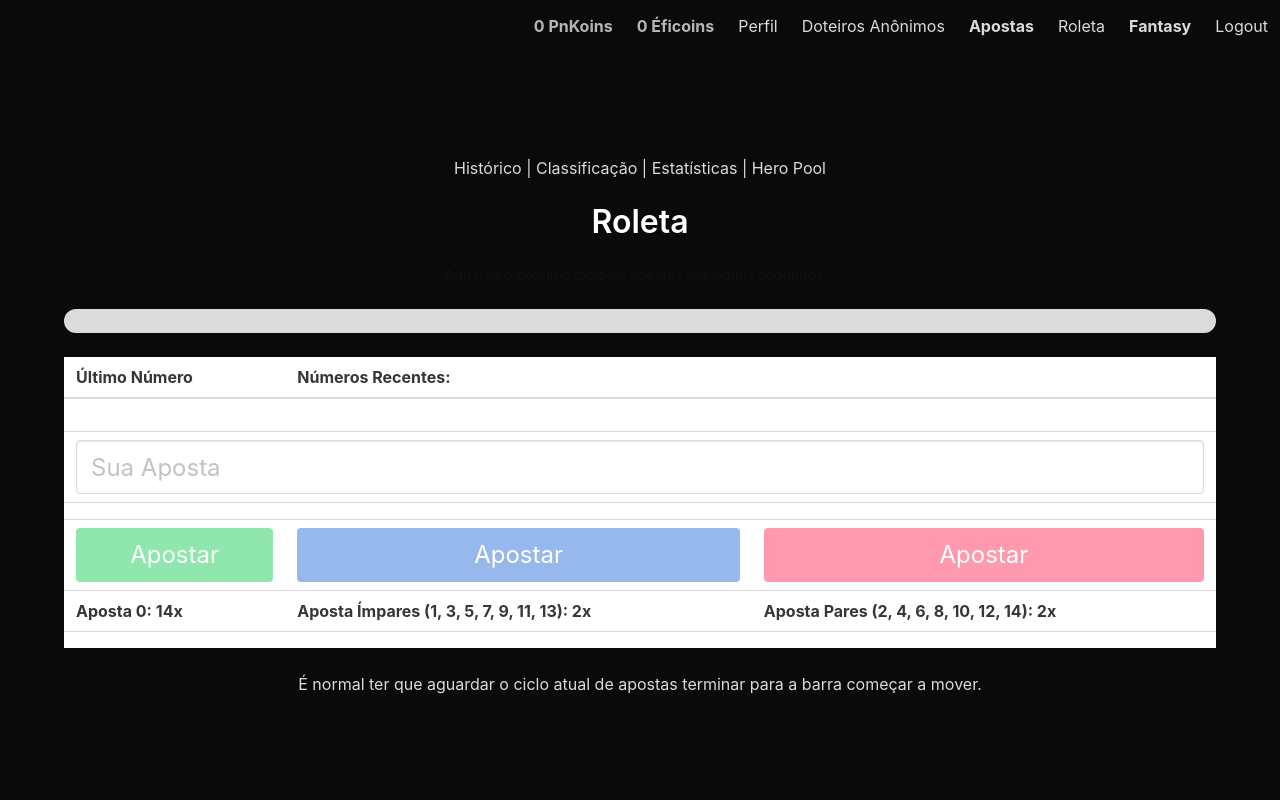
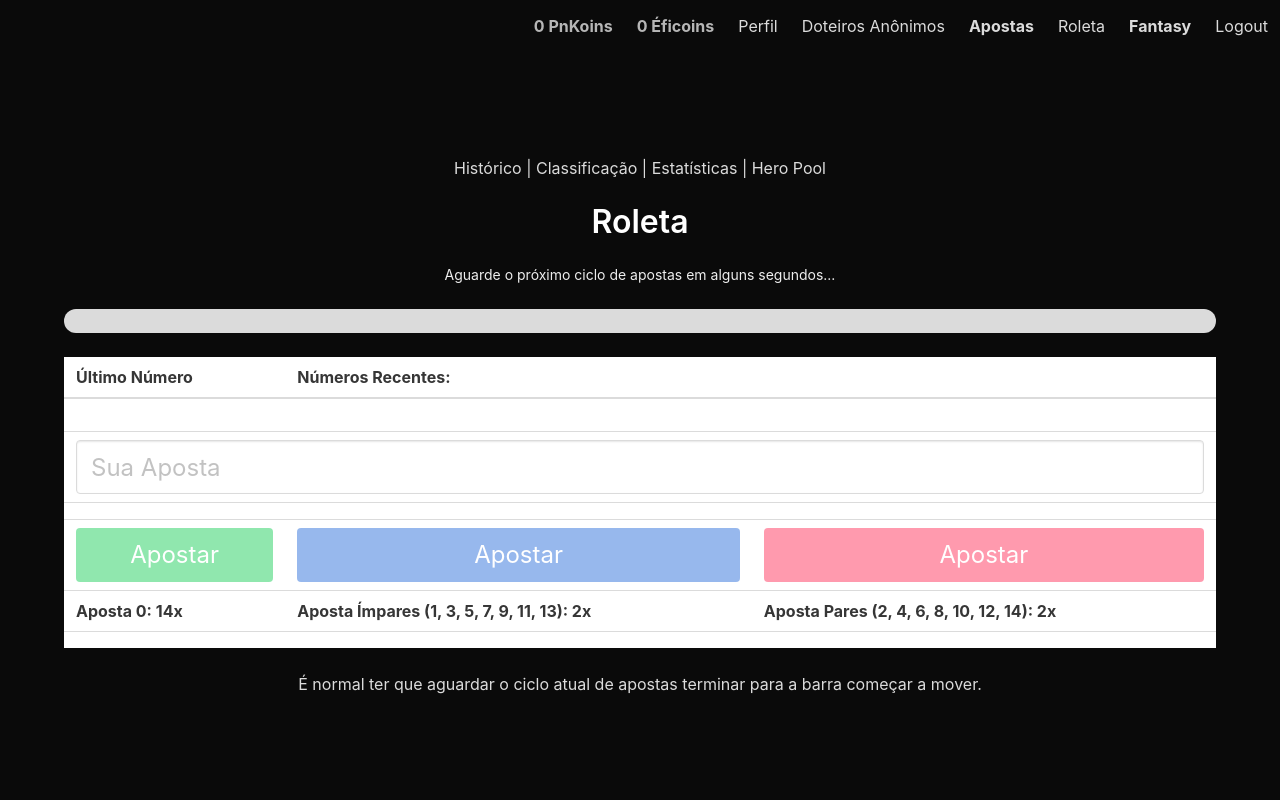
Before and after one commit to bsguedes/pnkasino, a Flask app: page /roulette in a window 1280 px wide. Run offline with Flask 2, Linux system fonts and the light colour scheme; the visitor is signed in with stand-in values (Sample User, id 1); data comes from the database, SQL or seed files in the repository; data that the repository does not hold is empty; some libraries are stand-ins or nearby versions.

Commit message:
fix roulette header color

```diff
--- a/templates/roulette.html
+++ b/templates/roulette.html
@@ -8,7 +8,7 @@
   Roleta
 </h1>
 
-<h2 id="rouletteHeader" style='color: #111;font-size: 14px;'>Aguarde o próximo ciclo de apostas em alguns segundos...</h2>
+<h2 id="rouletteHeader" style='color: #eee;font-size: 14px;'>Aguarde o próximo ciclo de apostas em alguns segundos...</h2>
 <br/>
 
 <progress id="progress-bar" class="progress is-info is-large" value="0" max="100"></progress>
```
